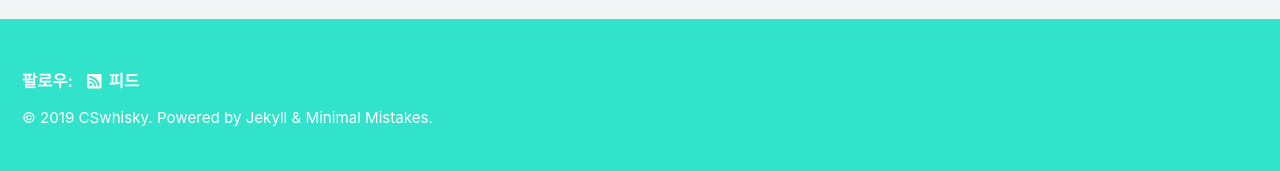
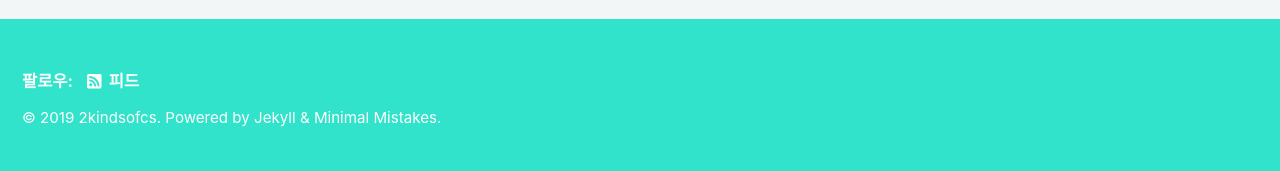
Before and after one commit to 2kindsofcs/-, a Jekyll site: the page built from index.html, in a window 1280 px wide and 900 px high, scrolled down 461 px. Shown: the part 726-897 px from the top of the window. Built offline with Jekyll 4.4.1, drawn with Linux system fonts in a browser that asks for light colours; nearby versions of some CDN libraries; the list of posts is cut into pages by our own code.

Commit message:
Change github url

```diff
--- a/_config.yml
+++ b/_config.yml
@@ -18,11 +18,11 @@ minimal_mistakes_skin    : "mint" # "air", "aqua", "contrast", "dark", "dirt", "
 locale                   : "ko"
 title                    : "What I can get for 3 months"
 title_separator          : "-"
-name                     : "CSwhisky"
+name                     : "2kindsofcs"
 description              : "I was just wondering if I could make it when given 3 months"
-url                      : "https://CSwhisky.github.io"
+url                      : "https://2kindsofcs.github.io"
 baseurl                  : # the subpath of your site, e.g. "/blog"
-repository               : "CSwhisky.CSwhisky.github.io"
+repository               : "2kindsofcs.2kindsofcs.github.io"
 teaser                   : # path of fallback teaser image, e.g. "/assets/images/500x300.png"
 # breadcrumbs            : false # true, false (default)
 words_per_minute         : 200
```
